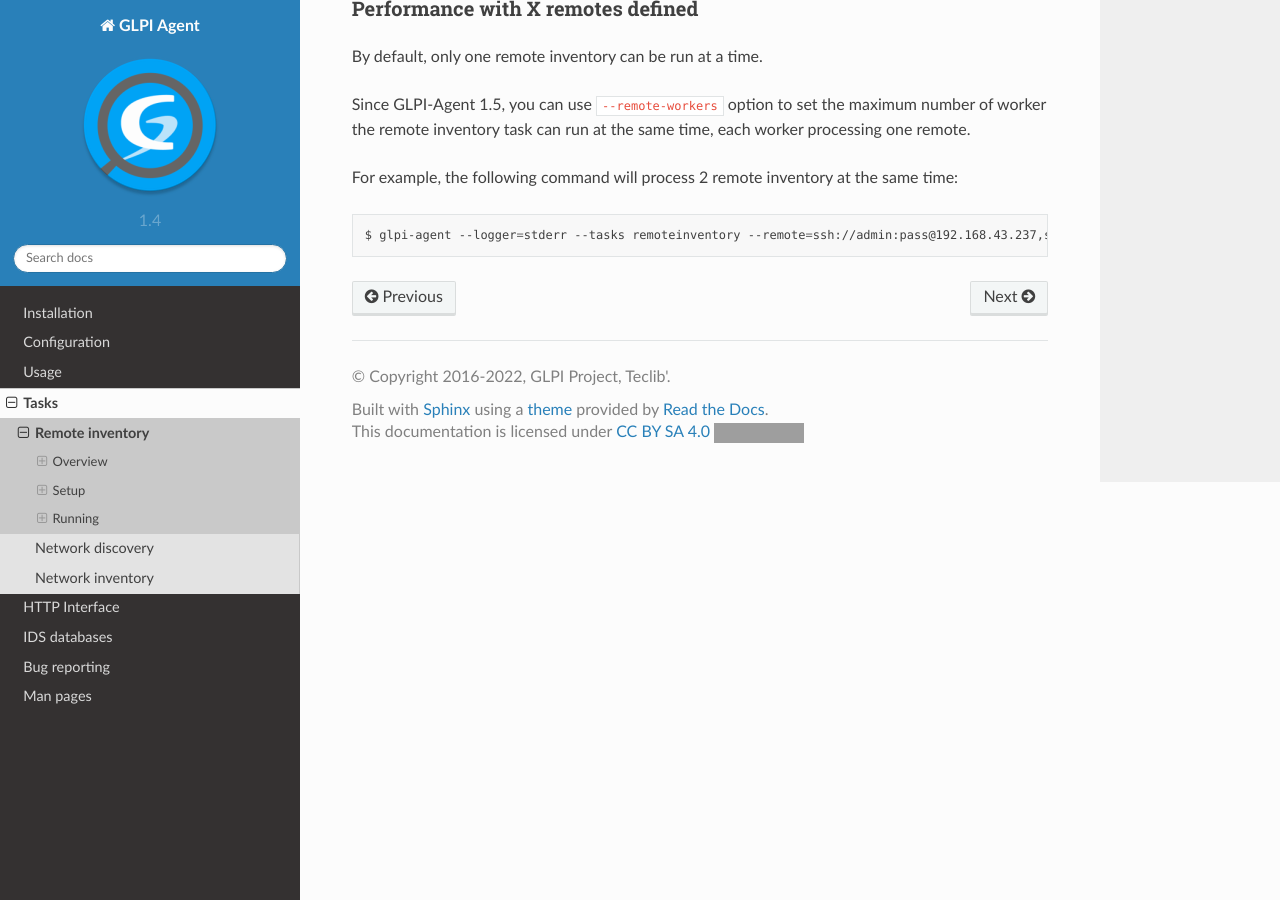
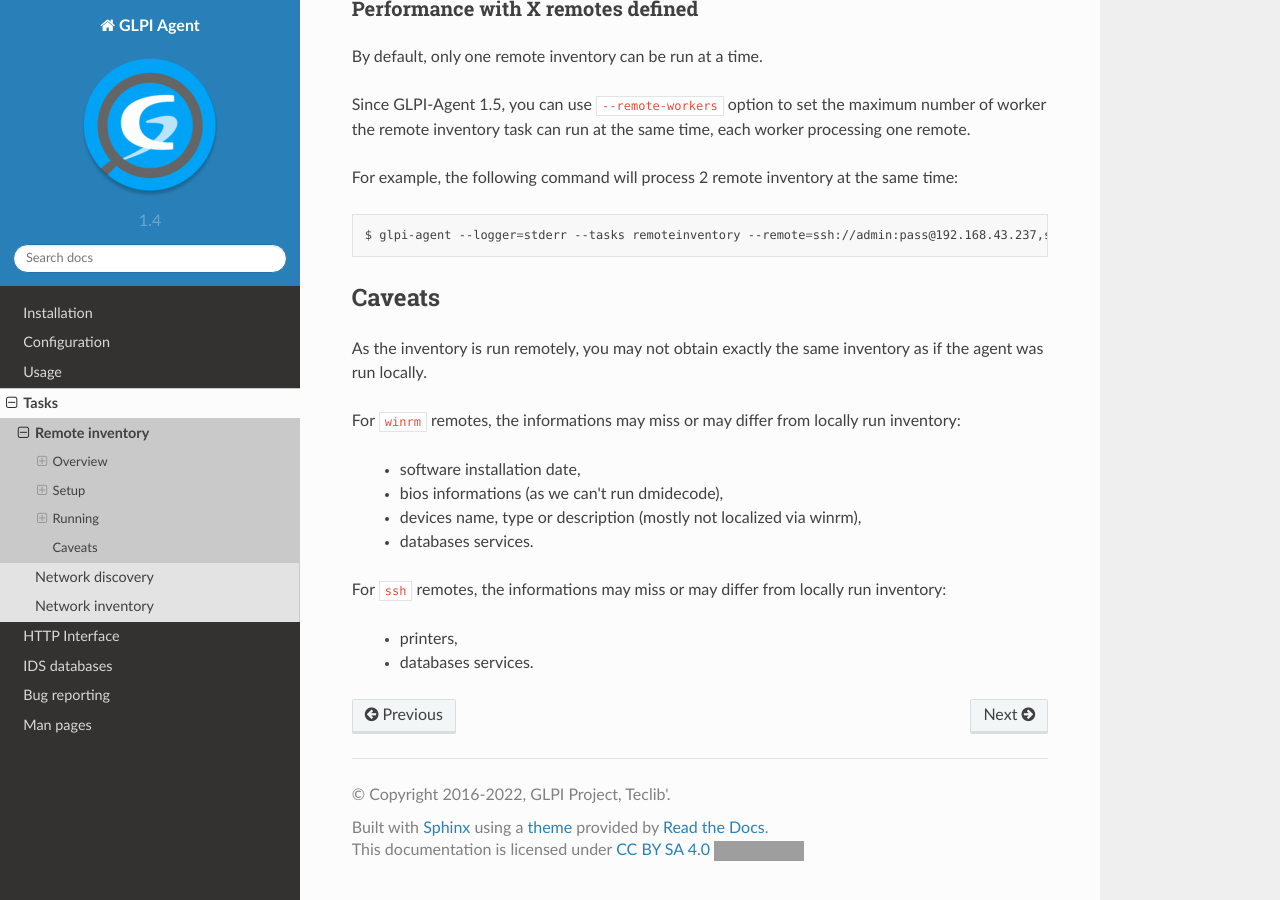
Before and after one commit to glpi-project/doc-agent, a Sphinx documentation site: the page built from source/tasks/remote-inventory.rst, in a window 1280 px wide and 900 px high, scrolled down 3351 px. Built offline with Sphinx 7.4.7 and the Read the Docs theme 2.0.0, drawn with Linux system fonts in a browser that asks for light colours; grey boxes are pictures that could not be loaded.

Commit message:
Add caveats chapter to remoteinventroy task doc

```diff
--- a/source/tasks/remote-inventory.rst
+++ b/source/tasks/remote-inventory.rst
@@ -145,3 +145,20 @@
 .. prompt:: bash
 
    glpi-agent --logger=stderr --tasks remoteinventory --remote=ssh://admin:pass@192.168.43.237,ssh://admin:pass@192.168.77.252 --remote-workers=2
+
+Caveats
+-------
+
+As the inventory is run remotely, you may not obtain exactly the same inventory as if the agent was run locally.
+
+For ``winrm`` remotes, the informations may miss or may differ from locally run inventory:
+
+ * software installation date,
+ * bios informations (as we can't run dmidecode),
+ * devices name, type or description (mostly not localized via winrm),
+ * databases services.
+
+For ``ssh`` remotes, the informations may miss or may differ from locally run inventory:
+
+ * printers,
+ * databases services.
```
